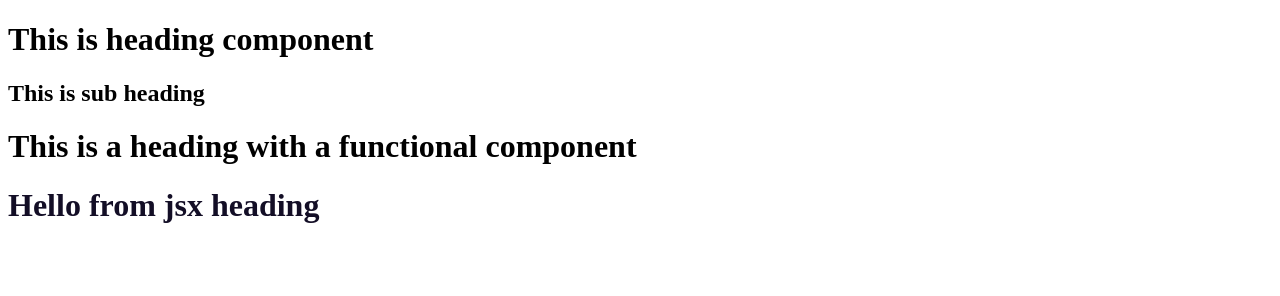
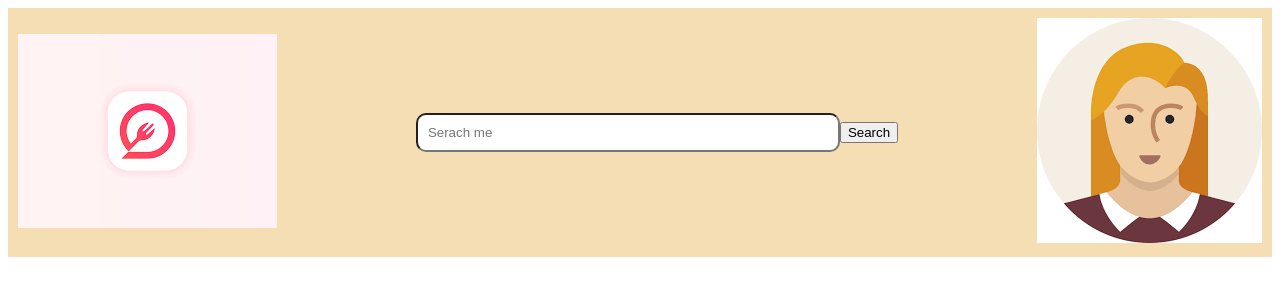
Before and after one commit to AishwaryaaKackar/react, a React app: page / in a window 1280 px wide. Built offline with nearby package versions, Linux system fonts and the light colour scheme.

Commit message:
Assignment 3(HeaderComponent)

```diff
--- /dev/null
+++ b/HeaderComponent.css
@@ -0,0 +1,21 @@
+.header{
+    display: flex;
+    justify-content: space-between;
+    align-items: center;
+    background-color: wheat;
+    width: auto;
+}
+
+.image{
+    margin: 10px;
+}
+
+.center .input {
+        width: 400px;
+        border-radius: 10px;
+        padding: 10px;
+}
+
+.usericon{
+    margin:10px
+}
--- /dev/null
+++ b/HeaderComponent.js
@@ -0,0 +1,27 @@
+import  React from "react";
+import  ReactDOM  from "react-dom/client";
+import logo from "./logo.png";
+import "./HeaderComponent.css";
+import usericon from "./usericon.png";
+
+const HeaderComponent = () =>
+{
+    return (
+        <header className="header">
+            <div className="image">
+                 <img src={logo} alt="logo"></img>
+            </div>
+            <div className="center">
+                <input type="text" className="input" placeholder="Serach me"></input>
+                <button type="submit">Search
+                </button>
+            </div>
+            <div className="usericon">
+                <img src={usericon} alt="usericon"></img>
+            </div>
+        </header>
+    )
+}
+
+const root = ReactDOM.createRoot(document.getElementById("root"));
+root.render(<HeaderComponent/>);
--- a/index.html
+++ b/index.html
@@ -9,7 +9,7 @@
 <body>
     <div id="root">
     </div>
-    <script type="module" src="App.js"></script>
+    <script type="module" src="HeaderComponent.js"></script>
 
     <!-- Basic Hello world program using javascript -->
     <!-- <script>
```
Also changed, not shown: logo.png (added), usericon.png (added).
